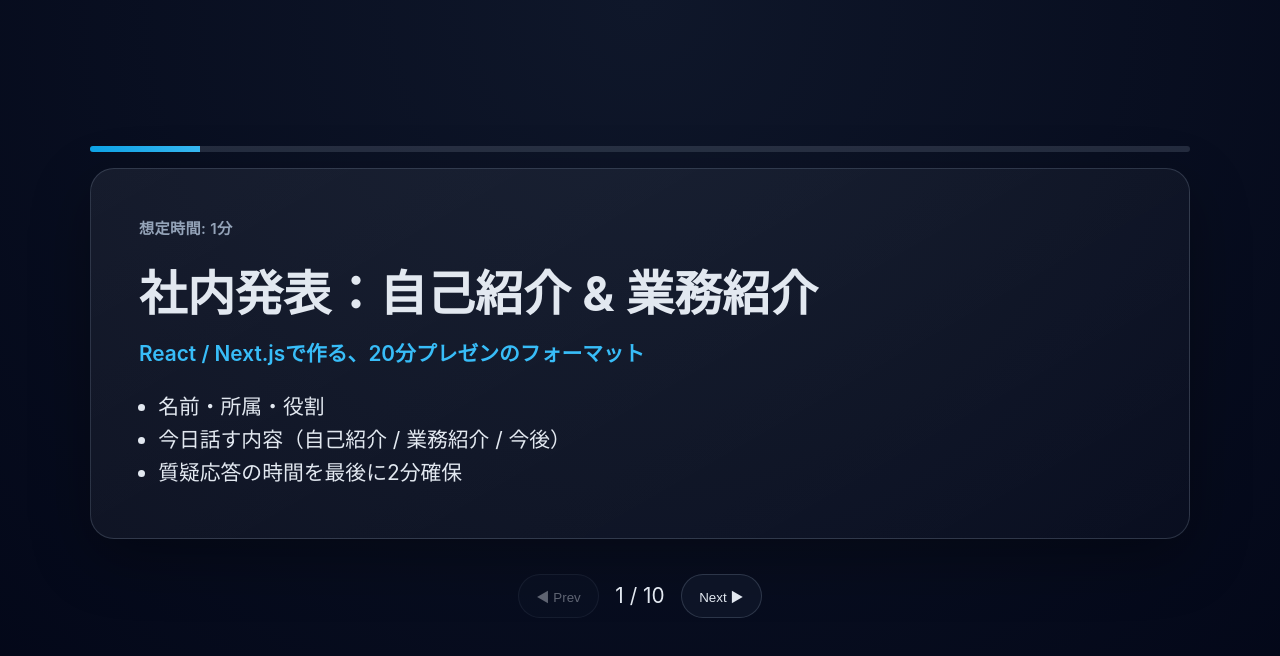
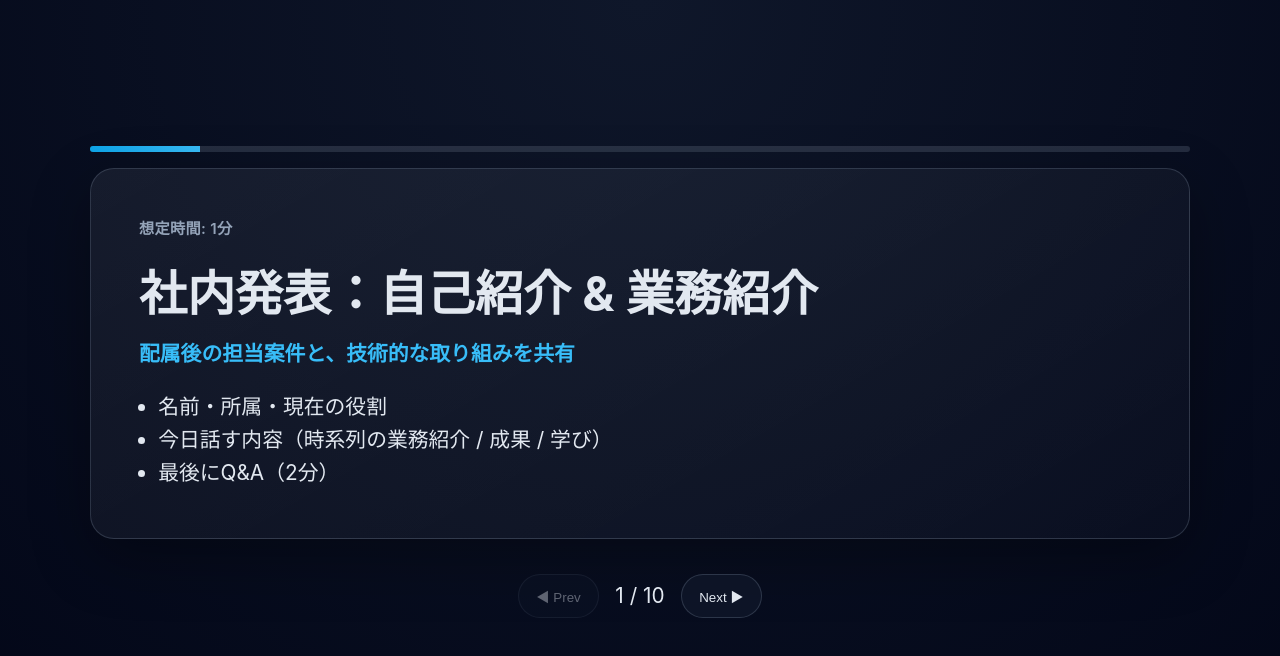
Before and after one commit to pikop1013/presentation, a Next.js app: page / in a window 1280 px wide. Shown: the top 656 px of the page. Built offline with nearby package versions, Linux system fonts and the light colour scheme.

Commit message:
業務内容メモを時系列スライドに反映

```diff
--- a/app/page.tsx
+++ b/app/page.tsx
@@ -15,92 +15,94 @@ type SlideContent = {
 const slides: SlideContent[] = [
   {
     title: '社内発表：自己紹介 & 業務紹介',
-    subtitle: 'React / Next.jsで作る、20分プレゼンのフォーマット',
+    subtitle: '配属後の担当案件と、技術的な取り組みを共有',
     minutes: '1分',
-    bullets: ['名前・所属・役割', '今日話す内容（自己紹介 / 業務紹介 / 今後）', '質疑応答の時間を最後に2分確保'],
+    bullets: ['名前・所属・現在の役割', '今日話す内容（時系列の業務紹介 / 成果 / 学び）', '最後にQ&A（2分）'],
   },
   {
     title: 'アジェンダ（20分）',
-    subtitle: '時間配分が見える構成にする',
+    subtitle: '時系列で業務内容をわかりやすく整理',
     minutes: '1分',
     timeline: [
       ['導入', '0:00-2:00 目的 / アジェンダ'],
-      ['自己紹介', '2:00-7:00 キャリア / 得意領域 / 価値発揮'],
-      ['業務紹介', '7:00-17:00 担当領域 / 成果 / 課題と改善'],
+      ['前半', '2:00-7:00 4月〜6月（研修 / 目安箱システム開発）'],
+      ['中盤', '7:00-13:00 7月〜10月（ピカラ申込受付サービス開発）'],
+      ['後半', '13:00-18:00 11月〜（ベネッセ入準開発）'],
       ['締め', '17:00-20:00 まとめ / 今後 / Q&A'],
     ],
   },
   {
-    title: '自己紹介：これまでの経験',
-    subtitle: '短く、業務に関係する内容を中心に',
+    title: '4月〜6月：研修と初期開発',
+    subtitle: '基礎固めから実務への立ち上がり期間',
     minutes: '2分',
     cards: [
-      { heading: '経歴サマリ', text: 'これまで担当したプロダクトや職種の要点を3つ。' },
-      { heading: '得意領域', text: 'フロントエンド設計、UI改善、開発生産性向上など。' },
-      { heading: '仕事のスタンス', text: '再現性とチーム連携を重視して進める。' },
+      { heading: '研修', text: '開発プロセス、レビュー観点、業務ドメイン知識を習得。' },
+      { heading: '目安箱システム開発', text: '実装〜テスト〜レビューを経験し、チーム開発の基本を定着。' },
+      { heading: '立ち上がりの成果', text: '仕様理解と実装スピードの底上げ、報連相の型化を実施。' },
     ],
   },
   {
-    title: '自己紹介：現在のミッション',
-    subtitle: '「何を期待されているか」を明確にする',
-    minutes: '3分',
+    title: '7月〜10月：STNet様 ピカラ開発（バックエンド）',
+    subtitle: '申込受付サービスを中心に、本人確認・決済連携へ対応',
+    minutes: '4分',
     bullets: [
-      '所属チームでの担当範囲（例：画面開発 / 技術選定 / レビュー）',
-      '今期の目標（品質・速度・ユーザー体験）',
-      '社内で貢献したいテーマ（ナレッジ共有・標準化など）',
+      '担当：Java / Spring Boot による申込受付API・業務ロジック開発',
+      '要件：eKYC連携、公的個人認証（マイナンバーカード）対応、ICカード読取、3Dセキュア関連対応',
+      '外部連携：ORCなど周辺システムとのI/F調整、エラー時ハンドリング設計',
+      '意識した点：セキュリティ要件を満たしながら、保守しやすい構成を維持',
     ],
   },
   {
-    title: '業務紹介：開発体制と担当範囲',
-    subtitle: '全体像 → 自分の担当、の順で話す',
+    title: 'ピカラ案件：技術要素と難所',
+    subtitle: '金融・本人確認系の要件を実装に落とし込む',
     minutes: '2分',
     bullets: [
-      'プロダクトの概要（誰の何を解決しているか）',
-      'チーム構成（PM / デザイナー / FE / BE）',
-      '自分が責任を持つ機能と意思決定ポイント',
+      '本人確認フローは分岐が多く、状態遷移を明確化して実装',
+      '外部サービス障害時のリトライ・フォールバック方針を整理',
+      '監査・運用を意識したログ設計と、問い合わせしやすい構造化を実施',
     ],
   },
   {
-    title: '業務紹介：React / Next.js採用の理由',
-    subtitle: '技術選定を、価値に結び付けて説明する',
+    title: '11月〜：ベネッセ様 入準開発（フロントエンド）',
+    subtitle: 'BYOD対応Webアプリを React / Next.js で開発',
     minutes: '2分',
     cards: [
-      { heading: 'React', text: 'コンポーネント分割で再利用性と保守性を高める。' },
-      { heading: 'Next.js', text: 'Routing・最適化・配信基盤で開発と運用を効率化。' },
-      { heading: 'TypeScript', text: '型安全性で仕様変更時の品質劣化を抑える。' },
+      { heading: '対象サービス', text: 'こどもちゃれんじ利用者向け「進研ゼミ小学講座 入学準備講座」体験アプリ。' },
+      { heading: '開発スタック', text: 'React + Next.js を中心に、画面実装・状態管理・品質担保を担当。' },
+      { heading: '開発方針', text: '本体講座機能をベースに、入準向けに機能制限・文言調整・導線最適化を実施。' },
     ],
   },
   {
-    title: '業務紹介：日々の開発フロー',
-    subtitle: 'コードで資料を作るメリットもここで接続する',
+    title: '入準案件：実装した内容',
+    subtitle: '体験版として成立させるためのプロダクト調整',
     minutes: '2分',
     timeline: [
-      ['設計', 'Issue化 / 影響範囲確認 / 実装方針レビュー'],
-      ['実装', 'コンポーネント分割 / Story確認 / PR作成'],
-      ['品質', 'Lint / 型チェック / 動作確認 / コードレビュー'],
-      ['改善', '振り返りを次スプリントへ反映'],
+      ['機能制限', '本体講座の一部機能を非表示・利用不可にして体験導線を設計'],
+      ['UI調整', '子どもと保護者が迷わない画面遷移・文言へ修正'],
+      ['挙動調整', '端末差異を考慮し、BYODでも破綻しない表示・操作性を確保'],
+      ['品質確認', 'レビュー・検証を通して安定運用できる状態でリリース'],
     ],
   },
   {
-    title: '業務紹介：成果と学び',
+    title: '成果と学び（案件横断）',
     subtitle: '定量 + 定性でインパクトを示す',
     minutes: '2分',
     bullets: [
-      'リードタイム短縮、バグ削減、UX改善などの実績',
-      '取り組みで得た学び（設計・レビュー・連携）',
-      '今後さらに伸ばしたい技術テーマ',
+      'バックエンド〜フロントエンドまで、開発フェーズを跨いで対応できる幅を獲得',
+      'セキュリティ・本人確認・教育サービスそれぞれで必要な品質観点を理解',
+      '要件が曖昧な段階でも、確認事項を整理して実装に落とし込む力を強化',
     ],
   },
   {
     title: '今後のアクション',
-    subtitle: '個人目標とチーム貢献をセットで示す',
+    subtitle: '技術力向上とチーム貢献を両立',
     minutes: '3分',
     bullets: [
-      '短期：担当機能の品質向上と開発速度の最適化',
-      '中期：共通コンポーネント整備と実装ルール統一',
-      '長期：ナレッジ共有を仕組み化し、組織に展開',
+      '短期：担当領域の仕様理解をさらに深め、品質・速度を継続改善',
+      '中期：セキュリティ要件の知見を標準化し、チーム展開',
+      '長期：案件を跨いだ知見共有を仕組み化し、開発全体の再現性を向上',
     ],
-    emphasis: 'この資料自体をReact / Next.jsで運用し、継続改善していく。',
+    emphasis: '補足：マイナンバー関連の方式名（メモの「へ方式 / ほ方式」）は正式名称の確認後に最終版へ反映。',
   },
   {
     title: 'まとめ & Q&A',
```
